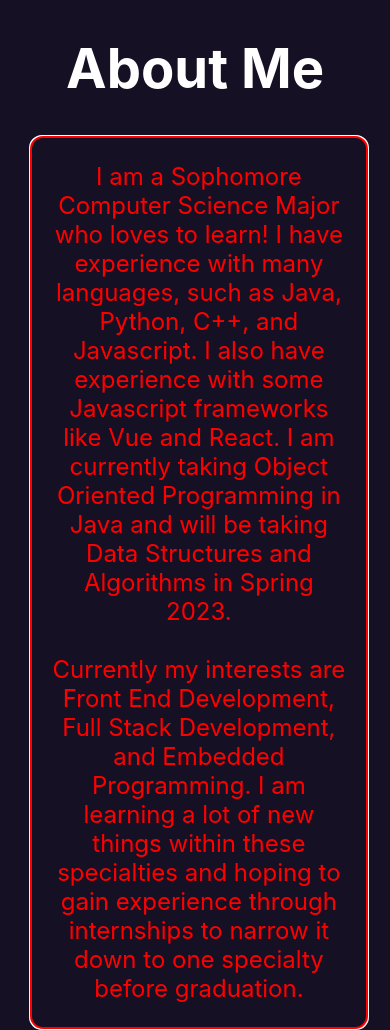
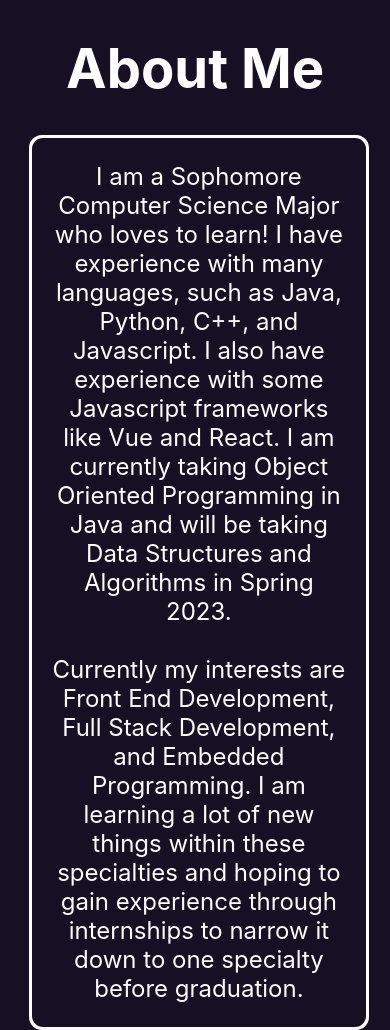
Before and after one commit to JoshuaJ18/Personal-Portfolio, a React app in the folder website/: page / in a window 390 px wide. Shown: the part 980-2010 px from the top of the page. Built offline with nearby package versions, Linux system fonts and the light colour scheme.

Commit message:
Attempt v3 to fix About Me Box Color

```diff
--- a/website/src/components/about/AboutMeStyles.css
+++ b/website/src/components/about/AboutMeStyles.css
@@ -38,8 +38,7 @@
 
     .paragraph {
         text-align: center;
-        outline: auto;
-        color: red;
+        outline-color: white;
         font-size: 1.5em;
         padding-top: .1vh;
         padding-bottom: .1vh;
```
